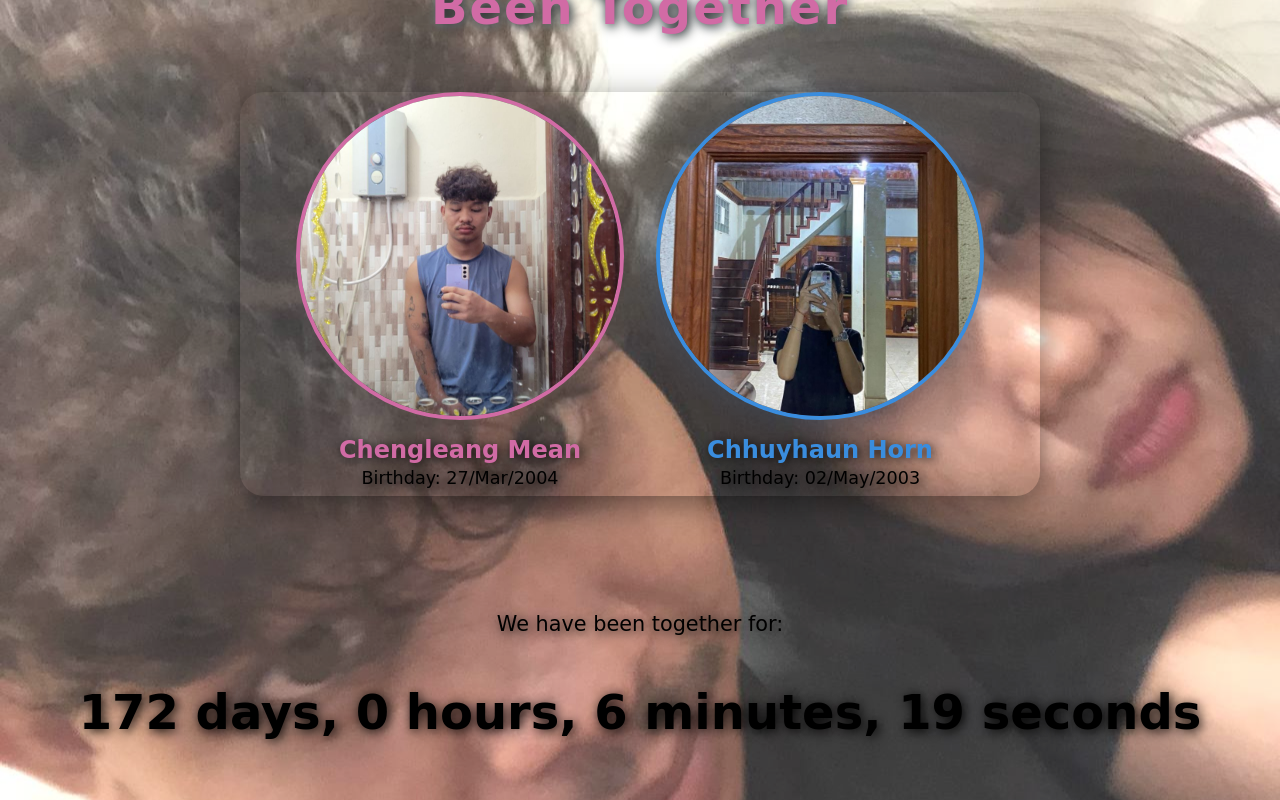
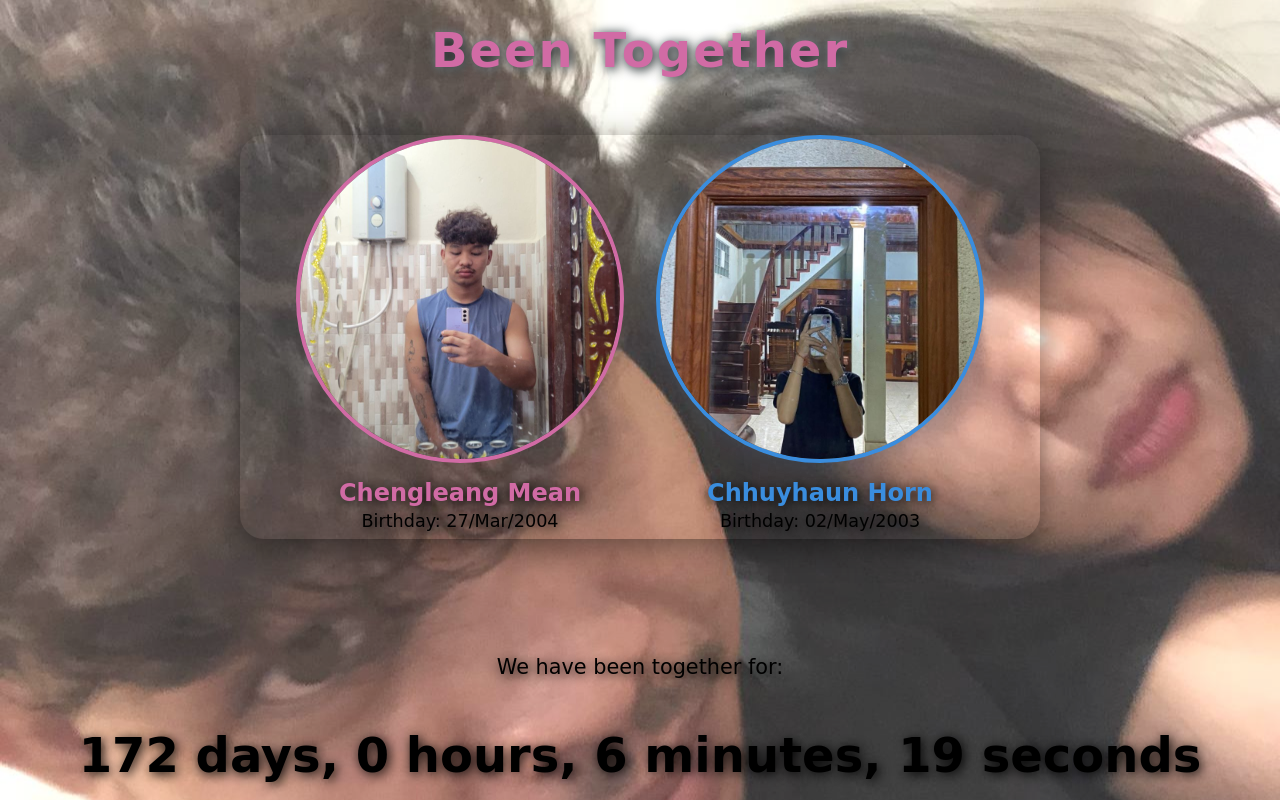
Before and after one commit to crrt27/Been-together, a plain HTML site: page index.html in a window 1280 px wide. Drawn offline with Linux system fonts and the light colour scheme; a web font is replaced by a local one.

Commit message:
Update styles and assets

```diff
--- a/styles.css
+++ b/styles.css
@@ -197,7 +197,7 @@ h1 {
     color: #d16ba5;
     font-size: 3em;
     margin-bottom: 0.2em;
-    margin-top: 0.2em;
+    margin-top: 2em; /* Increased top gap */
     text-shadow: 2px 2px 12px #000, 1px 1px 8px #e1f4f8;
     font-family: 'Henny Penny', cursive;
     letter-spacing: 2px;
```
